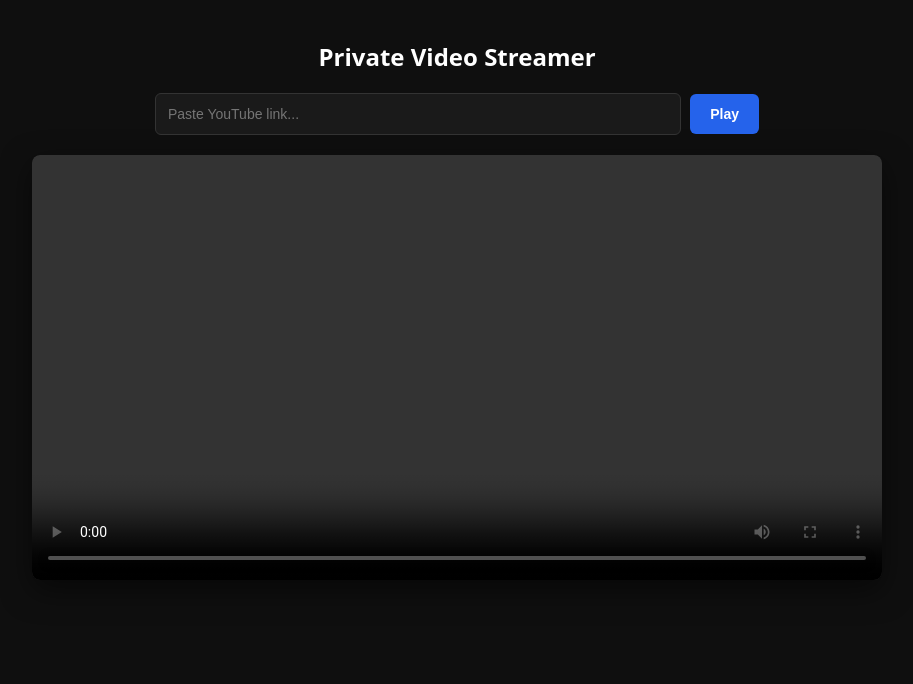
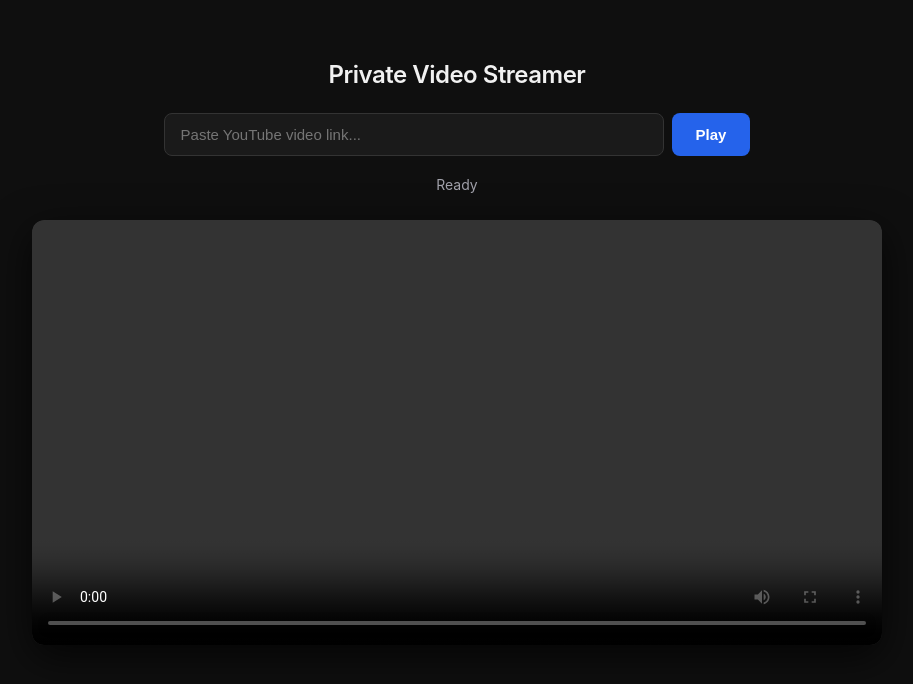
Before and after one commit to sambtaub/my-private-player, a website: page public/index.html in a window 1280 px wide. Shown: the whole page, without its empty margins (183-1096 px from the left). Drawn offline with nearby package versions, Linux system fonts and the light colour scheme.

Commit message:
Update index.html

```diff
--- a/public/index.html
+++ b/public/index.html
@@ -6,14 +6,78 @@
   <title>Private Streamer</title>
   <script src="https://cdn.jsdelivr.net/npm/hls.js@latest"></script>
   <style>
-    body { font-family: system-ui, -apple-system, sans-serif; background: #0f0f0f; color: #fff; text-align: center; margin: 0; padding: 20px; }
-    .controls { margin-bottom: 20px; }
-    input { width: 60%; max-width: 500px; padding: 12px; border-radius: 6px; border: 1px solid #333; background: #1a1a1a; color: #fff; font-size: 14px; }
-    button { padding: 12px 20px; background: #2563eb; color: #fff; border: none; border-radius: 6px; cursor: pointer; font-size: 14px; font-weight: bold; margin-left: 5px; }
-    button:hover { background: #1d4ed8; }
-    #player-wrapper { width: 90%; max-width: 850px; margin: 0 auto; background: #000; border-radius: 8px; overflow: hidden; box-shadow: 0 10px 30px rgba(0,0,0,0.5); }
-    video { width: 100%; height: auto; display: block; background: #000; }
-    #status { margin: 12px 0; color: #a1a1aa; font-size: 14px; }
+    * {
+      box-sizing: border-box;
+    }
+    body {
+      font-family: -apple-system, BlinkMacSystemFont, "Segoe UI", Roboto, Helvetica, Arial, sans-serif;
+      background: #0f0f0f;
+      color: #f1f1f1;
+      text-align: center;
+      margin: 0;
+      padding: 40px 20px;
+    }
+    h2 {
+      margin-bottom: 24px;
+      font-weight: 600;
+      letter-spacing: -0.5px;
+    }
+    .controls {
+      display: flex;
+      justify-content: center;
+      gap: 8px;
+      margin-bottom: 20px;
+    }
+    input[type="text"] {
+      width: 100%;
+      max-width: 500px;
+      padding: 12px 16px;
+      border-radius: 8px;
+      border: 1px solid #333;
+      background: #1a1a1a;
+      color: #fff;
+      font-size: 15px;
+      outline: none;
+      transition: border-color 0.2s;
+    }
+    input[type="text"]:focus {
+      border-color: #2563eb;
+    }
+    button {
+      padding: 12px 24px;
+      background: #2563eb;
+      color: #fff;
+      border: none;
+      border-radius: 8px;
+      cursor: pointer;
+      font-size: 15px;
+      font-weight: 600;
+      transition: background 0.2s;
+    }
+    button:hover {
+      background: #1d4ed8;
+    }
+    #status {
+      min-height: 24px;
+      margin: 12px 0 20px;
+      color: #a1a1aa;
+      font-size: 14px;
+    }
+    #player-wrapper {
+      width: 100%;
+      max-width: 850px;
+      margin: 0 auto;
+      background: #000;
+      border-radius: 12px;
+      overflow: hidden;
+      box-shadow: 0 12px 40px rgba(0, 0, 0, 0.7);
+    }
+    video {
+      width: 100%;
+      height: auto;
+      display: block;
+      background: #000;
+    }
   </style>
 </head>
 <body>
@@ -21,11 +85,11 @@
   <h2>Private Video Streamer</h2>
 
   <div class="controls">
-    <input type="text" id="url" placeholder="Paste YouTube link...">
+    <input type="text" id="url" placeholder="Paste YouTube video link..." onkeydown="if(event.key==='Enter') playVideo()">
     <button onclick="playVideo()">Play</button>
   </div>
 
-  <div id="status"></div>
+  <div id="status">Ready</div>
 
   <div id="player-wrapper">
     <video id="player" controls autoplay></video>
@@ -35,16 +99,21 @@
     let hlsInstance = null;
 
     async function playVideo() {
-      const url = document.getElementById('url').value.trim();
+      const urlInput = document.getElementById('url');
       const status = document.getElementById('status');
       const video = document.getElementById('player');
+      const url = urlInput.value.trim();
 
-      if (!url) return;
+      if (!url) {
+        status.innerText = 'Please enter a valid video link.';
+        return;
+      }
 
-      status.innerText = 'Extracting media stream locally...';
+      status.innerText = 'Extracting media stream...';
 
       if (hlsInstance) {
         hlsInstance.destroy();
+        hlsInstance = null;
       }
 
       try {
@@ -52,7 +121,7 @@
         const data = await response.json();
 
         if (data.status === 'success' && data.url) {
-          status.innerText = 'Playing stream...';
+          status.innerText = 'Playing video stream...';
 
           if (data.url.includes('.m3u8') && Hls.isSupported()) {
             hlsInstance = new Hls();
@@ -66,7 +135,7 @@
             video.play();
           }
         } else {
-          status.innerText = data.message || 'Unable to extract stream.';
+          status.innerText = data.message || 'Failed to resolve stream.';
         }
       } catch (err) {
         console.error(err);
```
